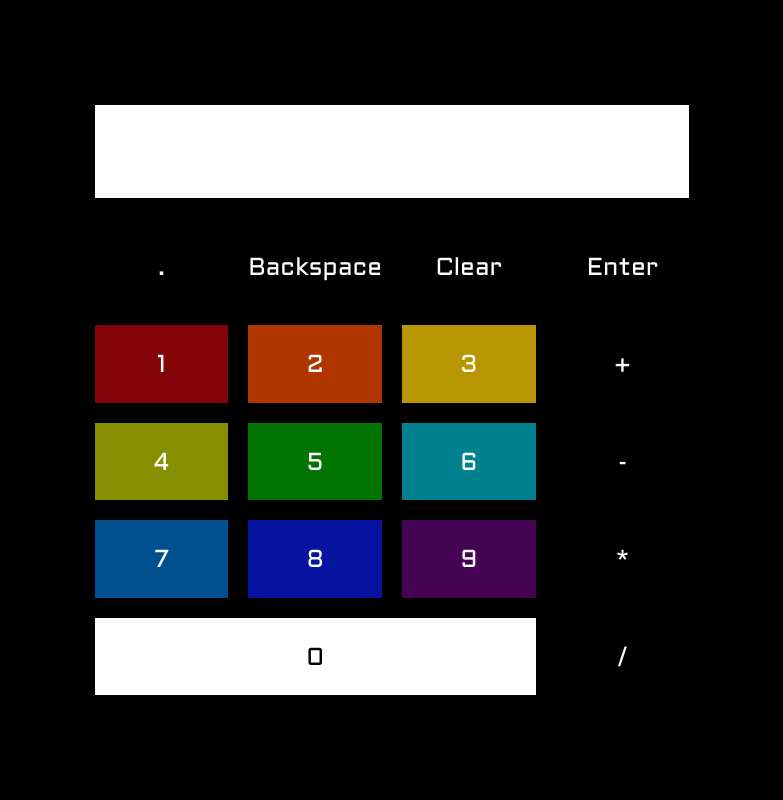
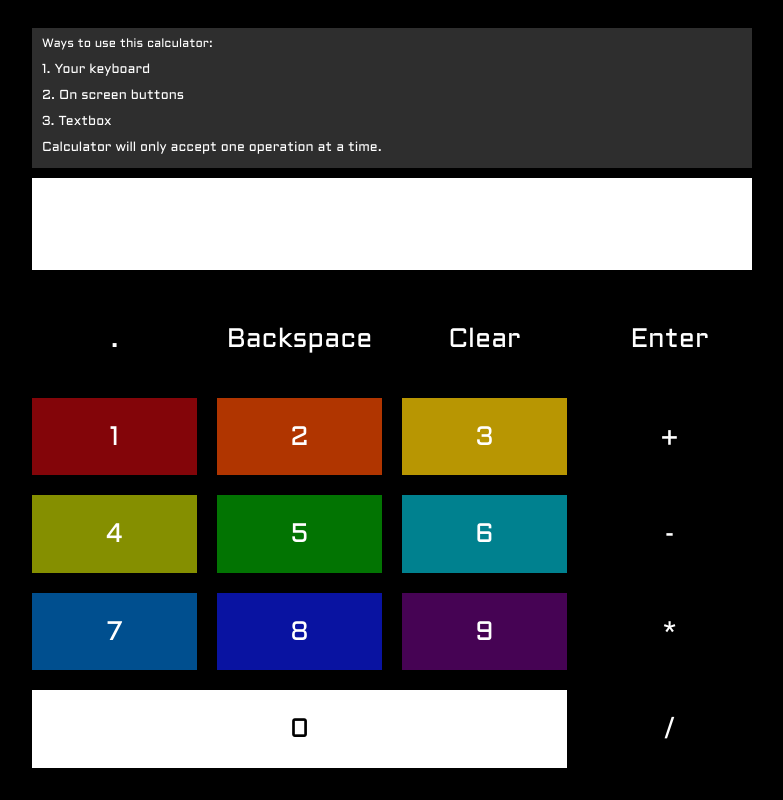
Before and after one commit to a-rez/artisticcalculator, a plain HTML site: page index.html in a window 1280 px wide. Shown: the whole page, without its empty margins (248-1031 px from the left). Drawn offline with Linux system fonts and the light colour scheme.

Commit message:
Add files via upload

```diff
--- a/js.js
+++ b/js.js
@@ -346,9 +346,20 @@ containdiv.id = "container";
 document.body.append(containdiv);
 */
 
+let containerdiv = document.createElement('div');
+containerdiv.id = "containerdiv"
+document.body.append(containerdiv);
+
+let infodiv = document.createElement('div');
+infodiv.id = "infodiv"
+containerdiv.append(infodiv);
+
+infodiv.innerHTML = "Ways to use this calculator: &emsp;&emsp;&emsp;&emsp;&emsp;&emsp;&emsp;&emsp;&emsp;&emsp;&emsp;&emsp;&emsp;&emsp;&emsp;&emsp;&emsp;&emsp;&emsp;&emsp;&emsp;&emsp;&emsp;&emsp;&emsp;<p>1. Your keyboard<p>2. On screen buttons<p>3. Textbox<p>Calculator will only accept one operation at a time.";
+
+
 let maindiv = document.createElement("div");
 maindiv.id = "main";
-document.body.append(maindiv);
+containerdiv.append(maindiv);
 
 let textboxdiv = document.createElement("div");
 textboxdiv.id = "textbox";
--- a/style.css
+++ b/style.css
@@ -11,14 +11,9 @@
 
     font-family: 'Aldrich';
     font-size: 109%;
-
-    /*
-    font-size: 100%;
-    */
-
     overflow-wrap: break-word;
     word-break: break-all;
-    hyphens: manual;
+    hyphens: auto;
 
 }
 
@@ -63,21 +58,7 @@ button {
 
     min-width: 320px;
 
-    /*
 
-    position: absolute;
-
-    top: 50%;
-    left: 50%;
-
-    margin: 20px 0 0 -800px;
-
-    */
-
-
-    /*
-    height: 370px;
-    */
     row-gap: 10px;
     column-gap: 10px;
     grid-template-columns: repeat(4, 1fr);
@@ -95,6 +76,22 @@ button {
 #main > div {
     width: 100%;
 }
+
+
+#infodiv {
+    height: 120px;
+    width: 700px;
+    color: white;
+    background-color: rgb(46, 46, 46);
+    font-size: 12px;
+    padding: 10px;
+    border: solid 0px rgb(46, 46, 46);
+    margin-bottom: 5px;
+    margin-left: 5px;
+    margin-right: 5px;
+}
+
+
 #dot {
     grid-area: dot;
 }
@@ -156,11 +153,7 @@ input {
     color: rgb(83, 81, 81);
 }
 
-#xBackspace{
-    /*
-    background: url("backspace.svg");
-    */
-}
+
 
 span {
     position: fixed;
```
